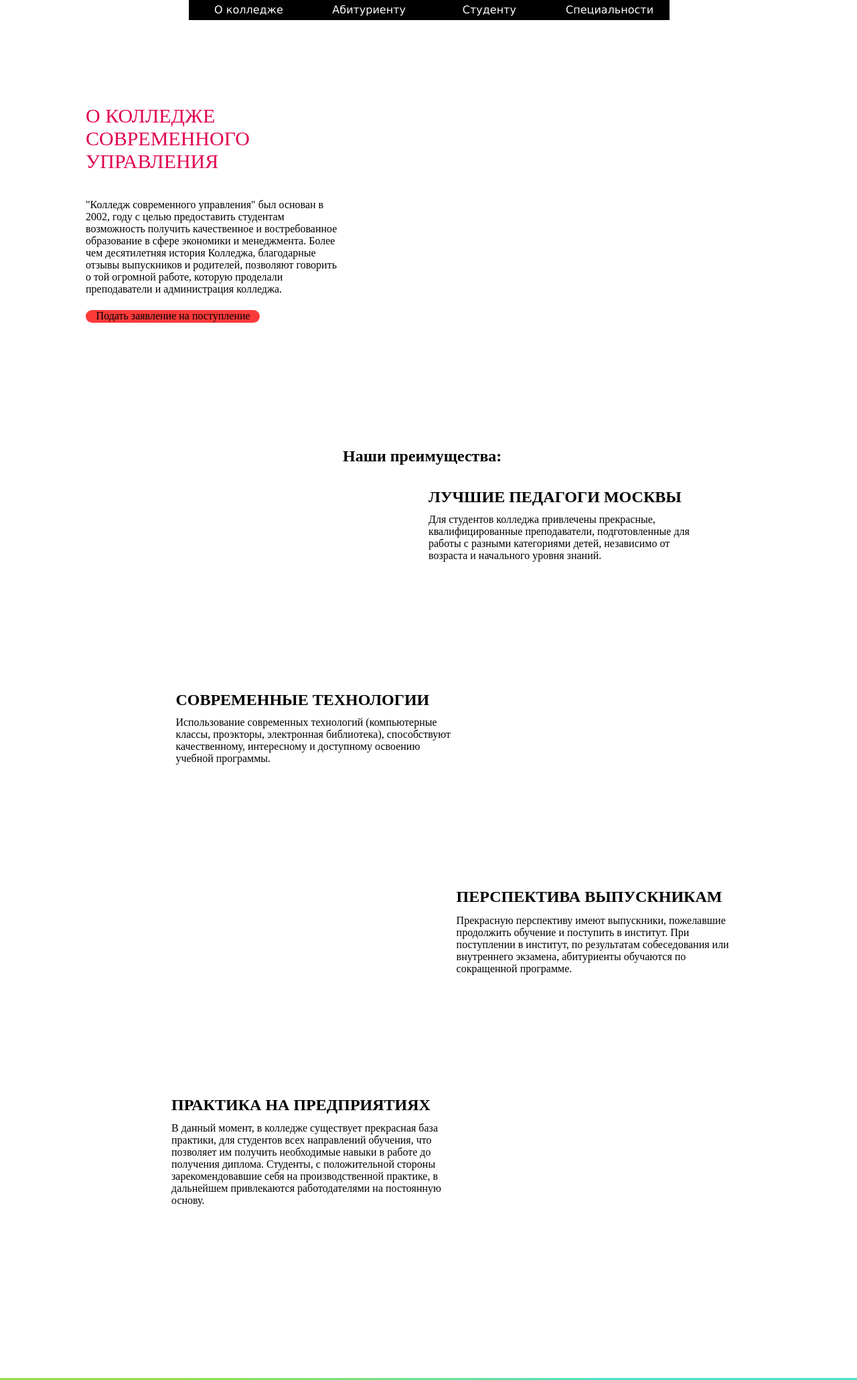
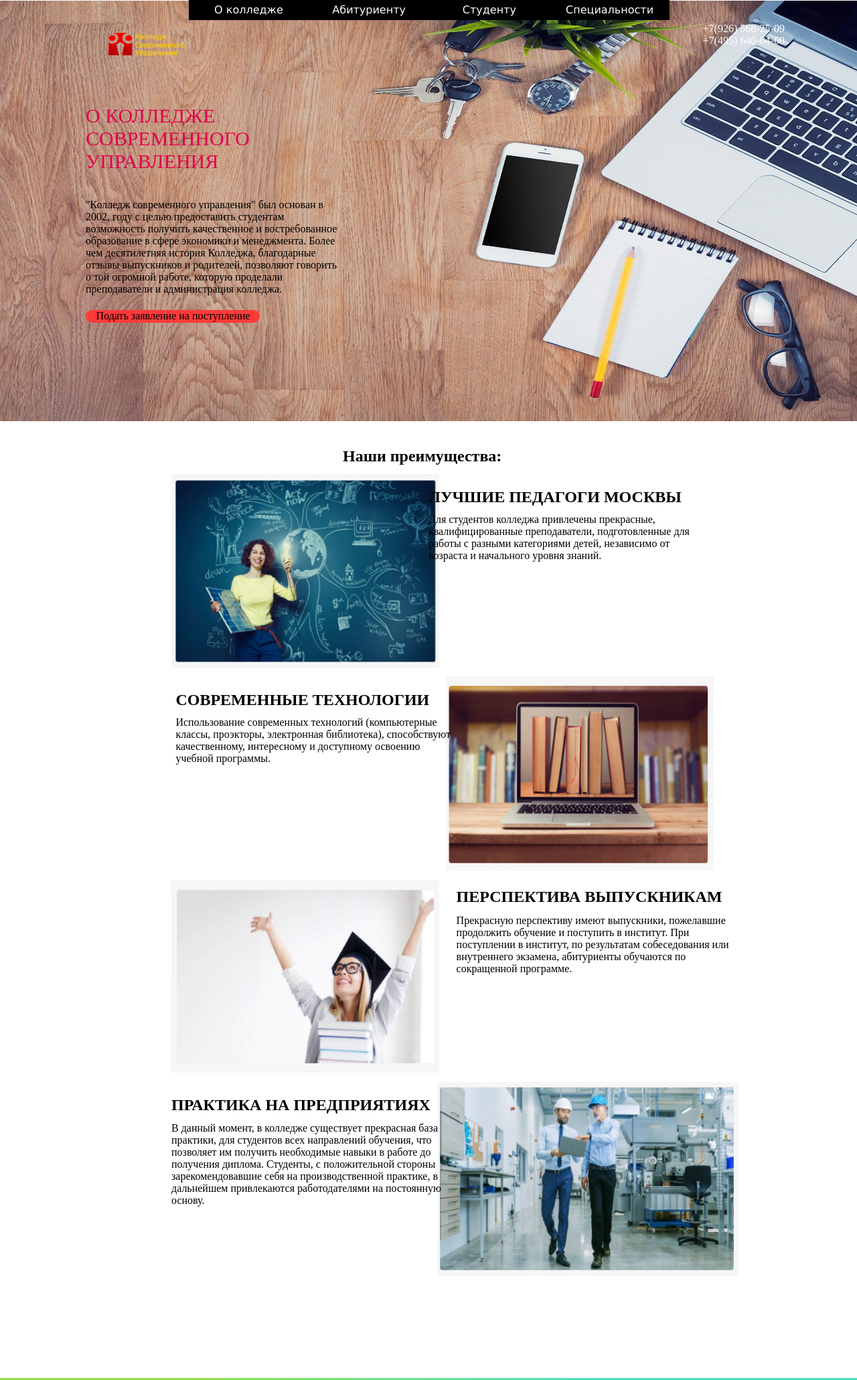
Before and after one commit to Aurin47/Aurin47.github.io, a plain HTML site: page kolledj.html in a window 1280 px wide. Shown: the top 2061 px of the page at 67% size. Drawn offline with Linux system fonts and the light colour scheme.

Commit message:
Update style2.css

```diff
--- a/style2.css
+++ b/style2.css
@@ -9,7 +9,7 @@
 	height: 50px;
 	float: left;
 	display: inline;
-	background: url(../images/logotip1.png) no-repeat;
+	background: url(logotip1.png) no-repeat;
 	background-size: 135px 50px;
 }
 
@@ -19,7 +19,7 @@
 	height: 628px;
 	float: left;
 	display: inline;
-	background: url(../images/new2.jpg) no-repeat;
+	background: url(new2.jpg) no-repeat;
 	background-size: 1484px 628px;
 }
 
@@ -145,7 +145,7 @@ nav ul li:hover ul {
 	height: 40px;
 	float: left;
 	display: inline;
-	background: url(../images/strela.png) no-repeat;
+	background: url(strela.png) no-repeat;
 	background-size: 50px 40px;
 	position: fixed;
 }
@@ -204,7 +204,7 @@ nav ul li:hover ul {
 	height: 290px;
 	float: left;
 	display: inline;
-	background: url(../images/new8.png) no-repeat;
+	background: url(new8.png) no-repeat;
 	background-size: 400px 290px;
 }
 
@@ -226,7 +226,7 @@ nav ul li:hover ul {
 	height: 290px;
 	float: left;
 	display: inline;
-	background: url(../images/new9.png) no-repeat;
+	background: url(new9.png) no-repeat;
 	background-size: 400px 290px;
 }
 
@@ -248,7 +248,7 @@ nav ul li:hover ul {
 	height: 290px;
 	float: left;
 	display: inline;
-	background: url(../images/new10.png) no-repeat;
+	background: url(new10.png) no-repeat;
 	background-size: 400px 290px;
 }
 
@@ -270,7 +270,7 @@ nav ul li:hover ul {
 	height: 290px;
 	float: left;
 	display: inline;
-	background: url(../images/new11.png) no-repeat;
+	background: url(new11.png) no-repeat;
 	background-size: 450px 290px;
 }
 
```
